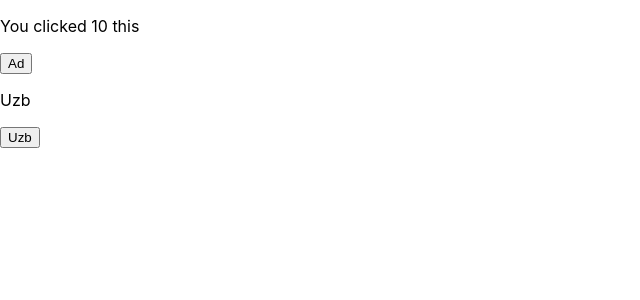
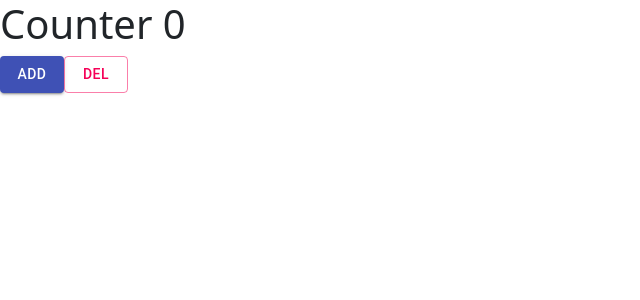
Before and after one commit to dilshodturabov/learn_nextjs, a Next.js app: page / in a window 1280 px wide. Shown: the top 300 px of the page, without its empty margins (0-640 px from the left). Built offline with nearby package versions, Linux system fonts and the light colour scheme.

Commit message:
learned material ui core

```diff
--- a/package.json
+++ b/package.json
@@ -9,6 +9,8 @@
     "lint": "next lint"
   },
   "dependencies": {
+    "@material-ui/core": "^4.12.1",
+    "bootstrap": "^5.0.2",
     "next": "11.0.1",
     "react": "17.0.2",
     "react-dom": "17.0.2"
--- a/pages/_app.js
+++ b/pages/_app.js
@@ -1,5 +1,5 @@
 import '../styles/globals.css'
-
+import "bootstrap/dist/css/bootstrap.css";
 function MyApp({ Component, pageProps }) {
   return <Component {...pageProps} />
 }
--- a/pages/index.js
+++ b/pages/index.js
@@ -1,40 +1,44 @@
 import React, { useEffect, useState } from "react";
 import { Fragment } from "react";
+import Button from "@material-ui/core/Button";
+import IconButton from "@material-ui/core/IconButton";
+export default function index() {
+  useEffect(() => {
+    document.title = "This site is fake!!";
+  });
 
-export default function index() {
-  // let numbers = [1, 2, 5, -6, 8, 9];
-  // let filtered = numbers.filter((number) => {
-  //   return number >= 0;
-  // });
-  // console.log(filtered);
+  const [counter, setCounter] = useState(0);
 
-  // useState hook
-  const [lang, setLang] = useState("Uzb");
   // function increment() {
-  //   {setCount(count + 2)}
+  //   {
+  //     setCtounter(() => counter +1)
+  //   }
   // }
-  const [count, setCount] = useState(10);
-
-  useEffect(() => {
-    document.title = ` You clicked ${count} this`;
-  }, []);
-
-  function changer() {
-    {
-      if (lang == "Uzb") {
-        setLang("Rus");
-      } else {
-        setLang("Uzb");
-      }
-    }
-  }
 
   return (
     <Fragment>
-      <p>You clicked {count} this</p>
-      <button onClick={() => setCount(count + 1)}>Ad</button>
-      <p>{lang}</p>
-      <button onClick={changer}>{lang}</button>
+      <h1>Counter {counter}</h1>
+      <Button
+        variant="contained"
+        color="primary"
+        onClick={() => setCounter(counter + 1)}
+      >
+        Add
+      </Button>
+      <Button
+        variant="outlined"
+        color="secondary"
+        onClick={() => setCounter(counter - 1)}
+      >
+        Del
+      </Button>
+      {/* Shunchaki o`zim sinash maqsadida */}
+      <IconButton
+        color="primary"
+        variant="outlined"
+        component="span"
+        aria-label="uploaded picture"
+      ></IconButton>
     </Fragment>
   );
 }
```
Also changed, not shown: 2 other files (tests, documents, lock files or other folders).
